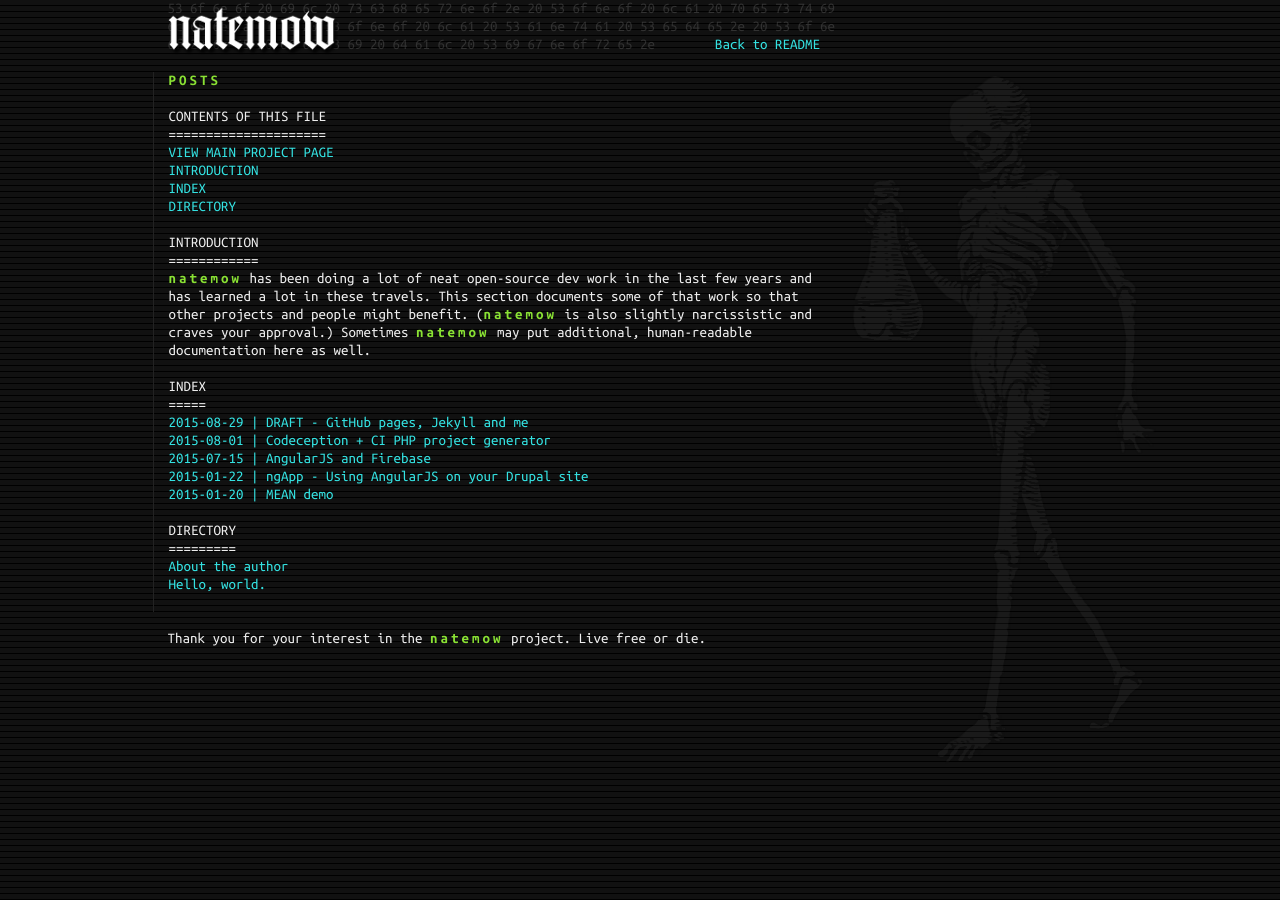
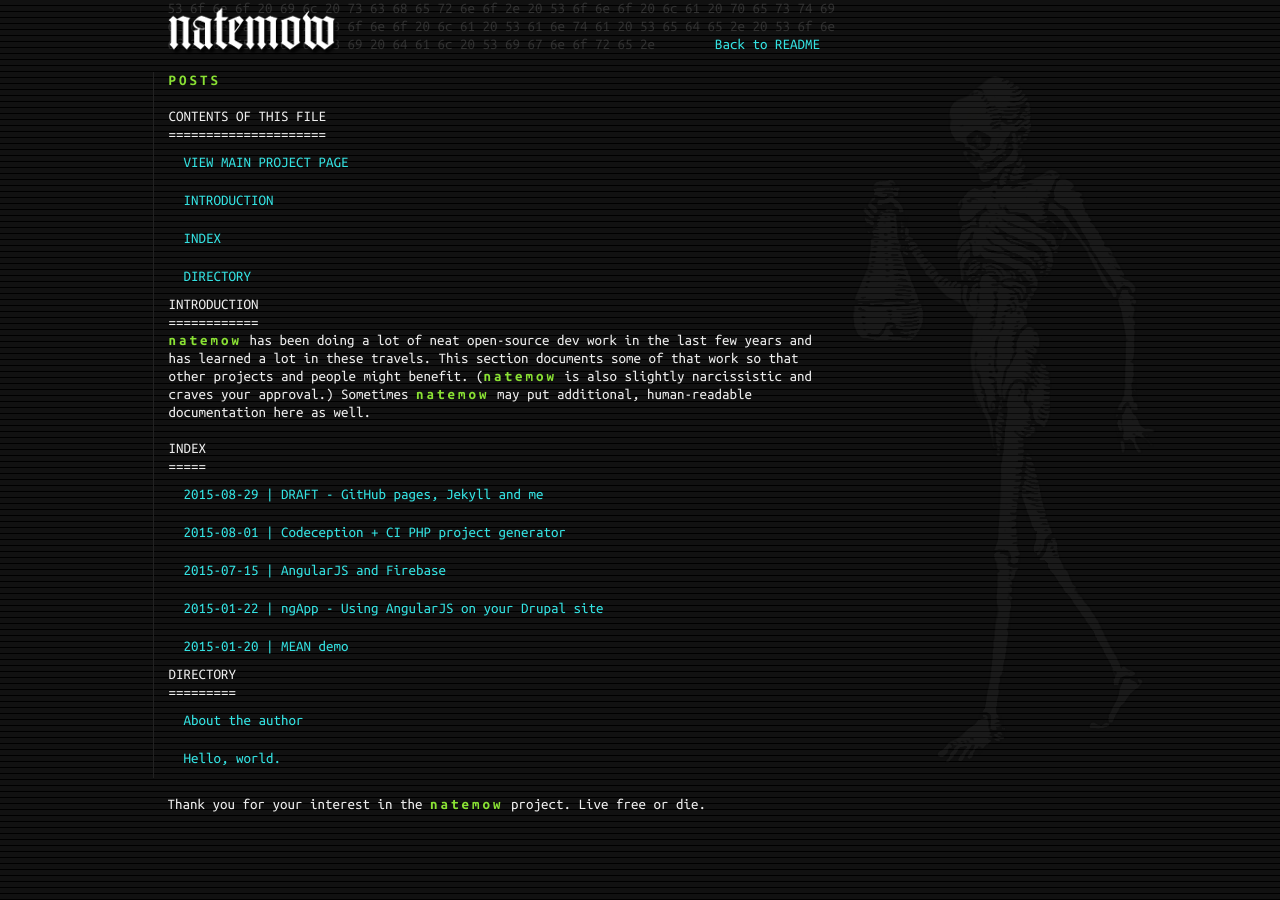
Before and after one commit to natemow/natemow.github.io, a Jekyll site: the page built from posts.md, in a window 1280 px wide. Built offline with Jekyll 4.4.1, drawn with Linux system fonts in a browser that asks for light colours; nearby versions of some CDN libraries.

Commit message:
Style updates.

```diff
--- a/_includes/nav-blog.html
+++ b/_includes/nav-blog.html
@@ -1,4 +1,4 @@
-<ul>
+<ul class="nav">
   {% for p in site.posts %}<li><a href="{{ p.url }}">{{ p.date | remove: " 00:00:00 +0000" }} | {{ p.title }}</a></li>
   {% endfor %}
 </ul>
--- a/_includes/nav.html
+++ b/_includes/nav.html
@@ -1,5 +1,5 @@
 <nav>
-          <ul>
+          <ul class="nav">
             {% for p in site.pages %}{% if p.url != page.url %}<li><a href="{% if p.url == "" %}/{% else %}{{ p.url }}{% endif %}">{{ p.title }}</a></li>
             {% endif %}{% endfor %}</ul>
         </nav>
--- a/_layouts/default.html
+++ b/_layouts/default.html
@@ -5,7 +5,7 @@
         <h1>{% if page.title %}{% if page.tags.first == "blog" %}{{ page.date | remove: " 00:00:00 +0000" }} | {% endif %}{{ page.title }}{% else %}{{ site.title }}{% endif %}</h1>
 
         <h2>Contents of this file</h2>
-        <ul class="main-menu">
+        <ul class="main-menu nav">
           {% if page.project_demo_url %}<li><a href="{{ page.project_demo_url }}" target="_blank">View demo</a></li>{% endif %}
           {% if page.project_url %}<li><a href="{{ page.project_url }}" target="_blank">View main project page</a></li>{% endif %}
         </ul>
--- a/assets/js/app.js
+++ b/assets/js/app.js
@@ -83,7 +83,7 @@
           .addClass('bullet pull-left')
           .text('*');
 
-        if ($('section .content', context).find($self).length) {
+        if (!$self.parent().hasClass('nav')) {
           var html = '<span class="content pull-left">' + $self.html() + '</span>';
           $self.html(html);
         }
```
